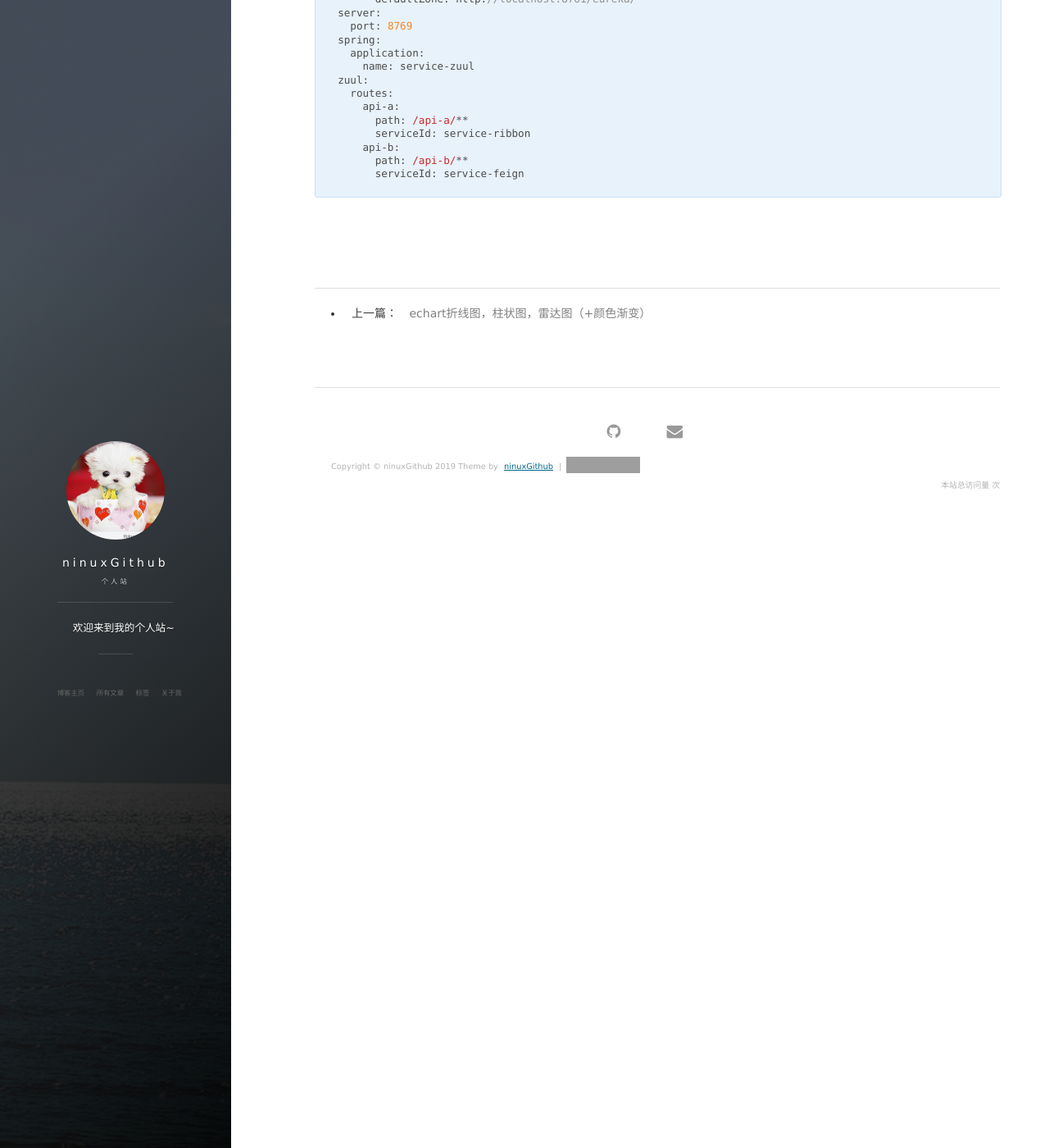
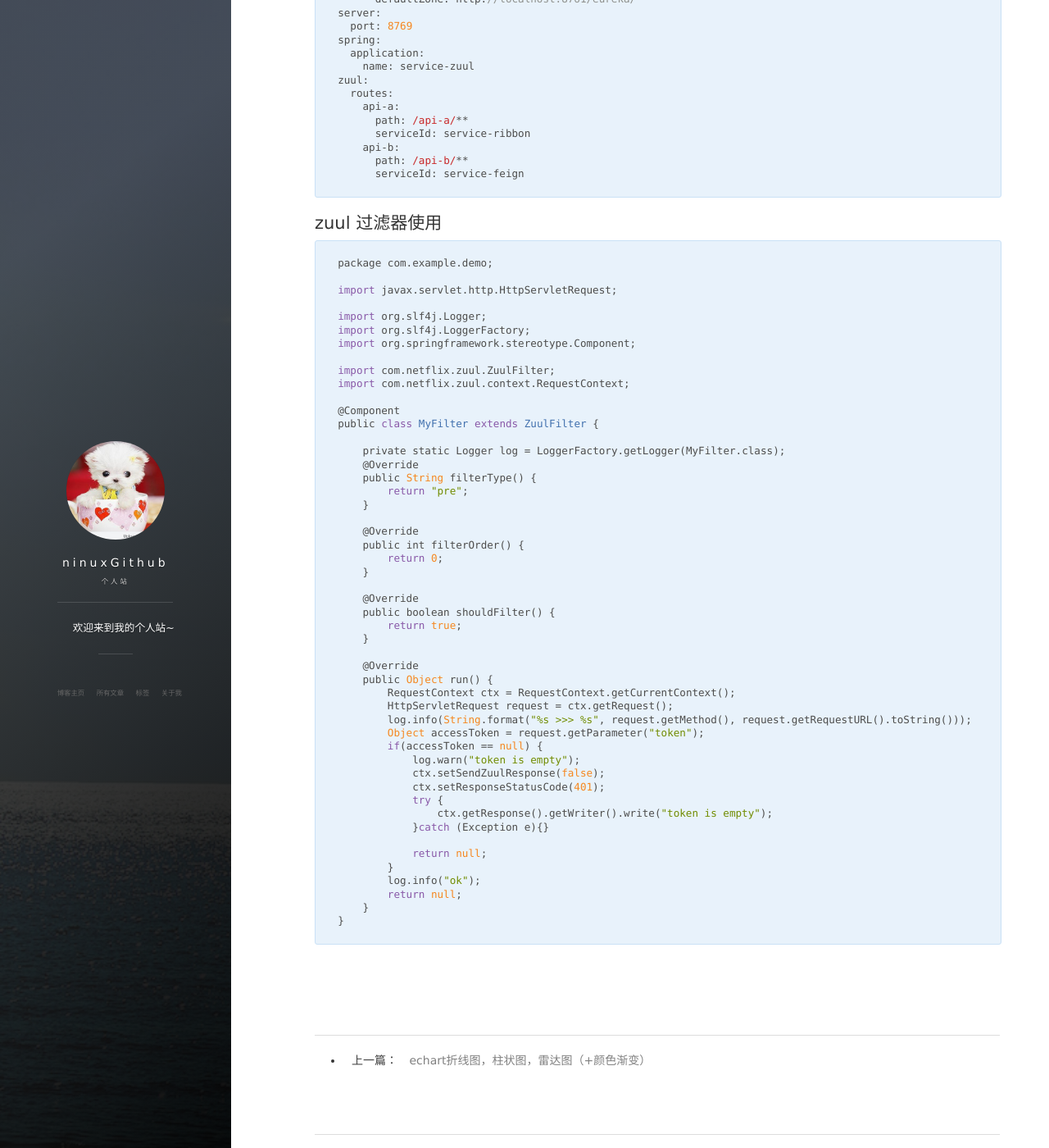
Before and after one commit to ninuxGithub/ninuxGithub.github.io, a Jekyll site: the page built from _posts/2019-01-15-scpost7.md, in a window 1280 px wide and 1400 px high, scrolled down 893 px. Shown: the whole window at 82% size. Built offline with Jekyll 4.4.1, drawn with Linux system fonts in a browser that asks for light colours; nearby versions of some CDN libraries; comment, search, counter and statistics services are not loaded; grey boxes are pictures that could not be loaded.

Commit message:
spring boot zuul

````diff
--- a/_posts/2019-01-15-scpost7.md
+++ b/_posts/2019-01-15-scpost7.md
@@ -67,3 +67,59 @@ zuul:
       path: /api-b/**
       serviceId: service-feign
 ```
+
+
+## zuul 过滤器使用
+
+```java
+package com.example.demo;
+
+import javax.servlet.http.HttpServletRequest;
+
+import org.slf4j.Logger;
+import org.slf4j.LoggerFactory;
+import org.springframework.stereotype.Component;
+
+import com.netflix.zuul.ZuulFilter;
+import com.netflix.zuul.context.RequestContext;
+
+@Component
+public class MyFilter extends ZuulFilter {
+
+    private static Logger log = LoggerFactory.getLogger(MyFilter.class);
+    @Override
+    public String filterType() {
+        return "pre";
+    }
+
+    @Override
+    public int filterOrder() {
+        return 0;
+    }
+
+    @Override
+    public boolean shouldFilter() {
+        return true;
+    }
+
+    @Override
+    public Object run() {
+        RequestContext ctx = RequestContext.getCurrentContext();
+        HttpServletRequest request = ctx.getRequest();
+        log.info(String.format("%s >>> %s", request.getMethod(), request.getRequestURL().toString()));
+        Object accessToken = request.getParameter("token");
+        if(accessToken == null) {
+            log.warn("token is empty");
+            ctx.setSendZuulResponse(false);
+            ctx.setResponseStatusCode(401);
+            try {
+                ctx.getResponse().getWriter().write("token is empty");
+            }catch (Exception e){}
+
+            return null;
+        }
+        log.info("ok");
+        return null;
+    }
+}
+```
````
